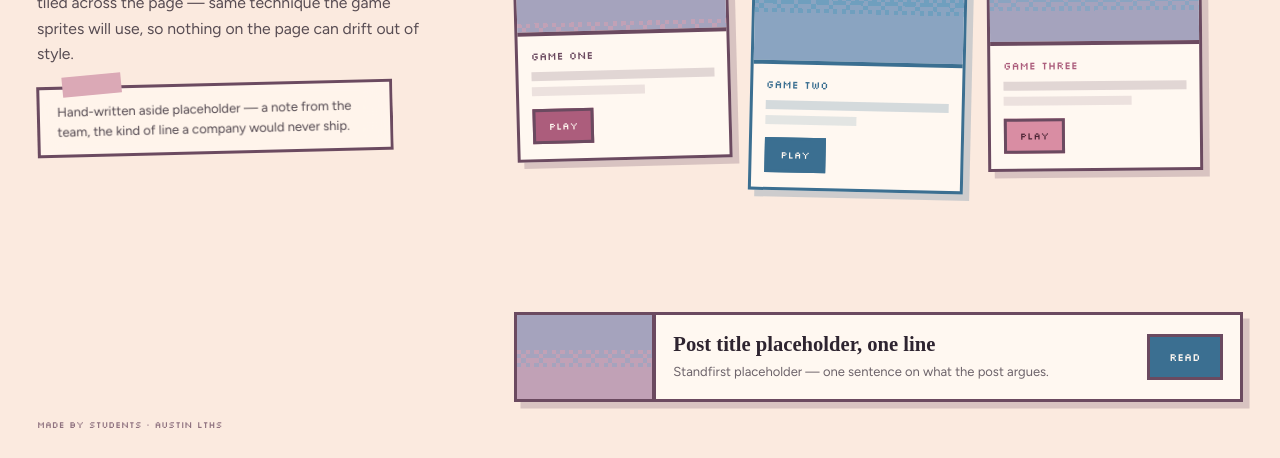
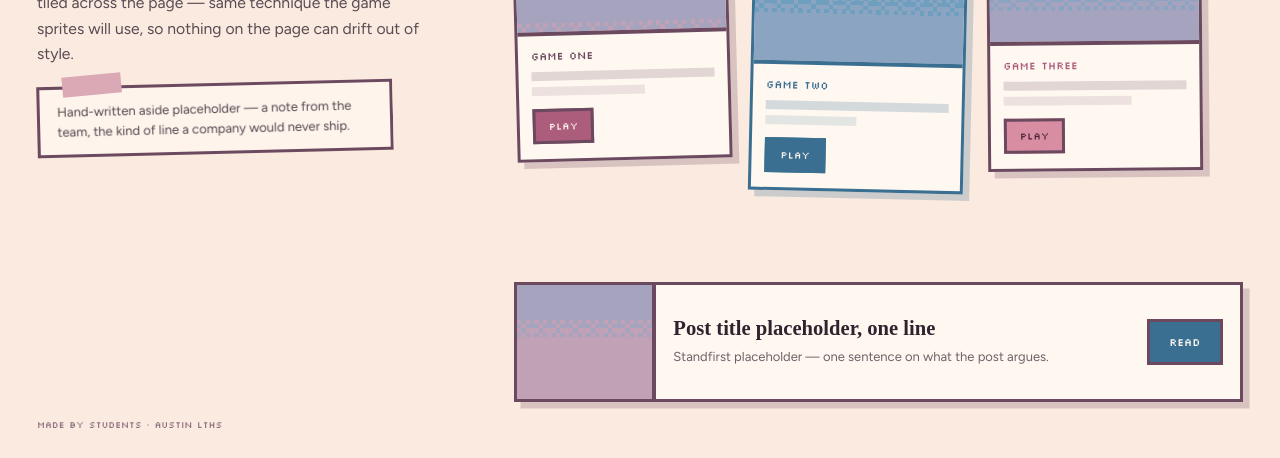
Before and after one commit to The-Theory/clearfeed, a website built with Vite: page index.html in a window 1280 px wide. Shown: the part 342-800 px from the top of the page. Built offline with nearby package versions, Linux system fonts and the light colour scheme; a web font is replaced by a local one.

Commit message:
Taller featured post banner

```diff
--- a/src/styles.css
+++ b/src/styles.css
@@ -205,7 +205,7 @@ body{
   border-right:0.25rem solid var(--ol6);
 }
 .post-body{
-  flex:1;padding:1rem;
+  flex:1;padding:1.875rem 1rem;   /* taller than the design's 1rem — banner is bottom-anchored, so it grows upward */
   display:flex;align-items:center;justify-content:space-between;gap:1.25rem;
 }
 .post-text{display:flex;flex-direction:column;gap:0.375rem}
```
